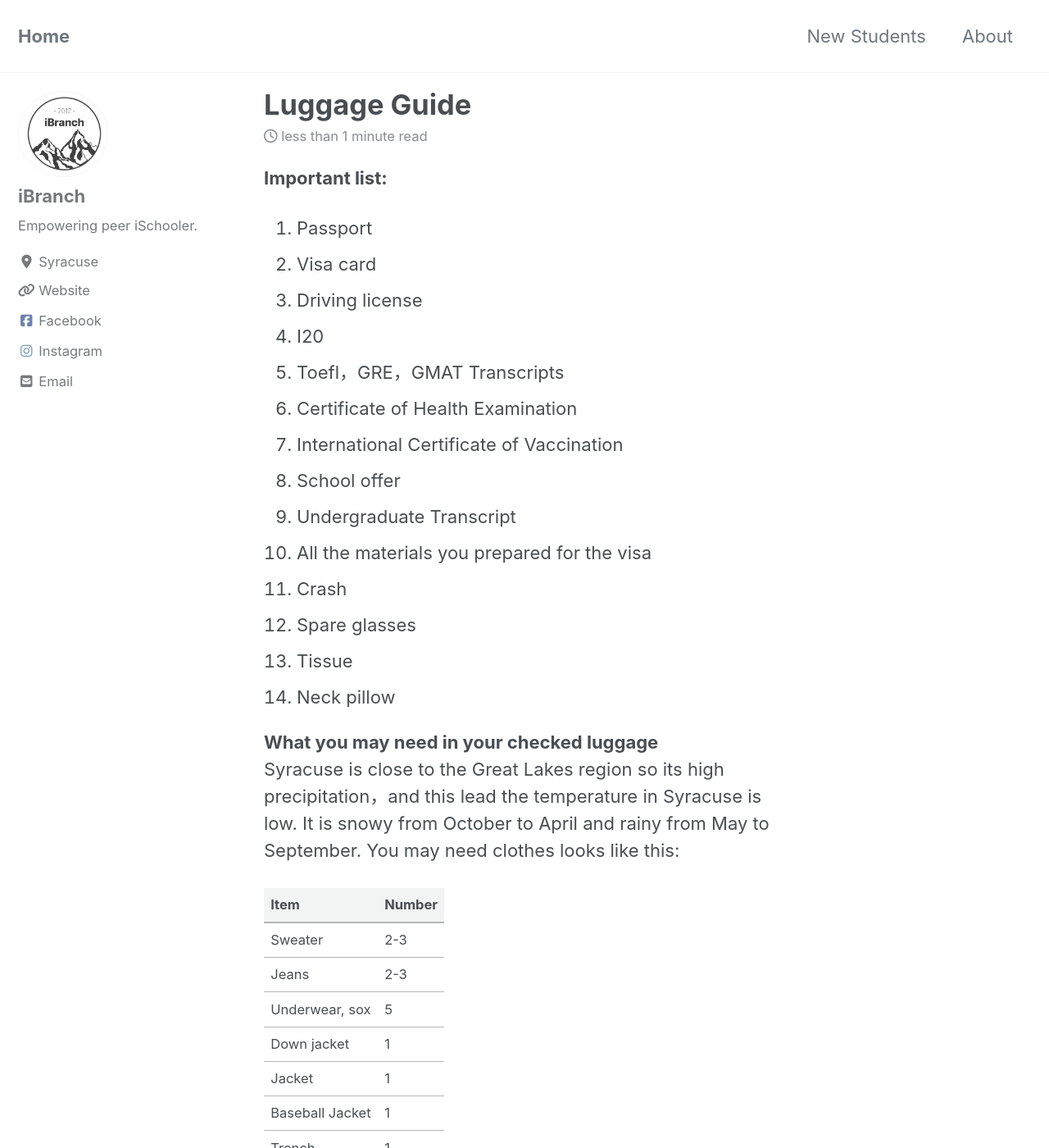
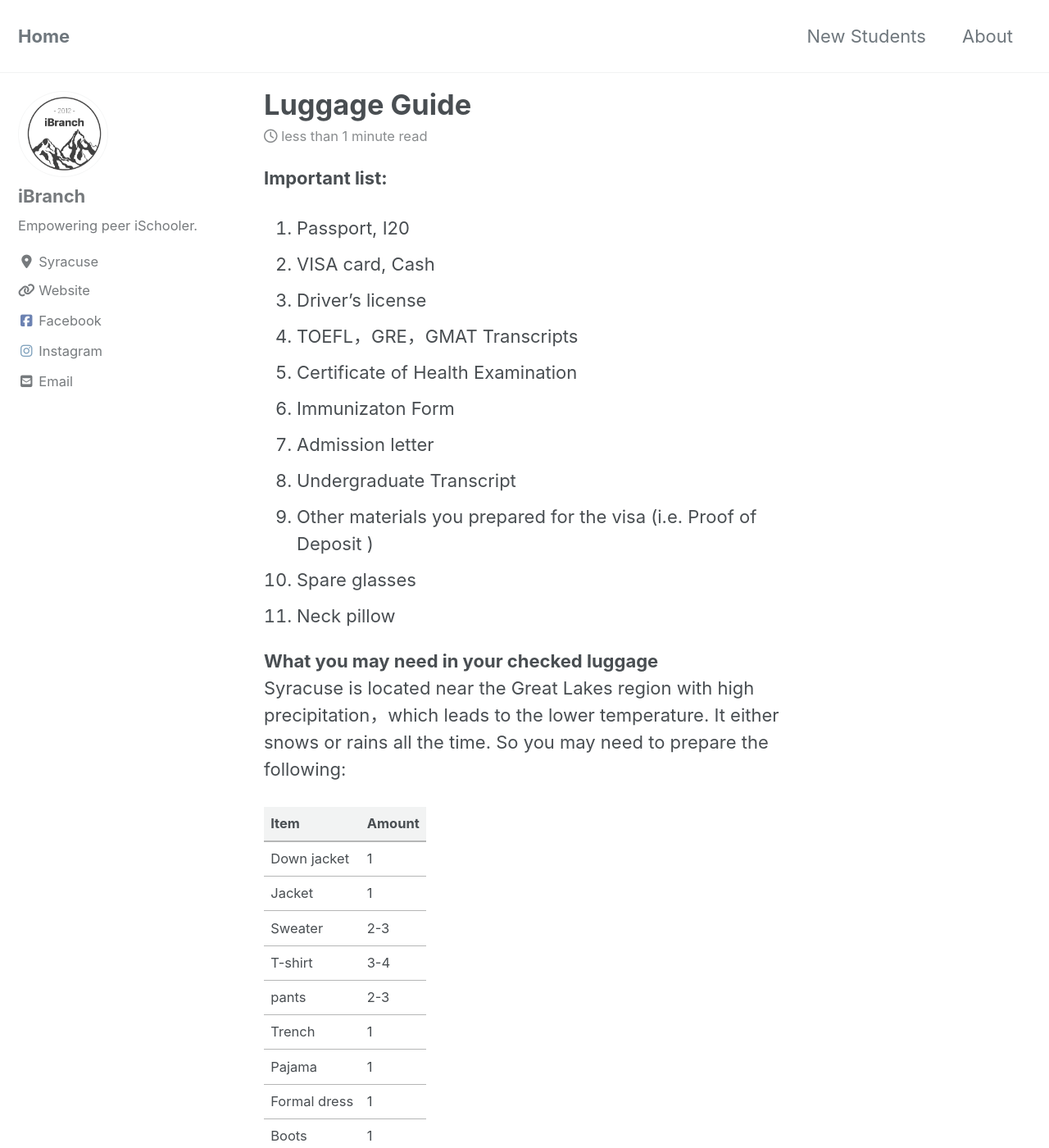
Before and after one commit to ibranchsu/ibranchsu.github.io, a Jekyll site: the page built from _posts/2019-07-13-luggage-guide.md, in a window 1280 px wide and 1400 px high. Shown: the whole window at 82% size. Built offline with Jekyll 4.4.1, drawn with Linux system fonts in a browser that asks for light colours; cached includes are drawn as plain includes; nearby versions of some CDN libraries; some of the changed text lies outside the part shown.

Commit message:
Corrected by Shu

```diff
--- a/_posts/2019-07-13-luggage-guide.md
+++ b/_posts/2019-07-13-luggage-guide.md
@@ -4,59 +4,55 @@ permalink: /luggageguide/
 ---
 
 **Important list:**
-1. Passport
-2. Visa card
-3. Driving license
-4. I20
-5. Toefl，GRE，GMAT  Transcripts
-6. Certificate of Health Examination
-7. International Certificate of Vaccination
-8. School offer
-9. Undergraduate Transcript
-10. All the materials you prepared for the visa
-11. Crash
-12. Spare glasses
-13. Tissue
-14. Neck pillow
+1. Passport, I20
+2. VISA card, Cash
+3. Driver's license
+4. TOEFL，GRE，GMAT Transcripts
+5. Certificate of Health Examination
+6. Immunizaton Form
+7. Admission letter
+8. Undergraduate Transcript
+9.  Other materials you prepared for the visa (i.e. Proof of Deposit )
+10. Spare glasses
+11. Neck pillow
 
 
 **What you may need in your checked luggage**
-Syracuse is close to the Great Lakes region so its high precipitation，and this lead the temperature in Syracuse is low. It is snowy from October to April and rainy from May to September. You may need clothes looks like this:
+Syracuse is located near the Great Lakes region with high precipitation，which leads to the lower temperature. It either snows or rains all the time. So you may need to prepare the following:
 
 
 
-Item | Number
+Item | Amount
 ---- | ------
-Sweater |  2-3
-Jeans | 2-3
-Underwear, sox | 5
 Down jacket | 1
 Jacket | 1
-Baseball Jacket | 1
+Sweater |  2-3
+T-shirt | 3-4
+pants | 2-3
 Trench | 1
-T-shirt | 3-4
 Pajama | 1
 Formal dress | 1
-Flip flop | 1
+Boots | 1
+Slipers | 1
 
 **When you arrive at home at night, you cannot go to the supermarket, you may need**
 
-
-Item | Number
+Item | Amount
 ---- | ------
-Sheets | 1
+Fitted or Flat Sheets | 1
+Quilt | 1
 Cover | 1
-Quilt | 1
 Pillow | 1
+Pillow Case | 1
 
 **Some small commodities are expensive in the US, you may need these**
 
 
-Item | Number
+Item | Amount
 ---- | ------
 Conversion plug | 1
 Nail clipper | 1
-Flash | 1
+Flashlight | 1
 Umbrella | 1
 
 
```
